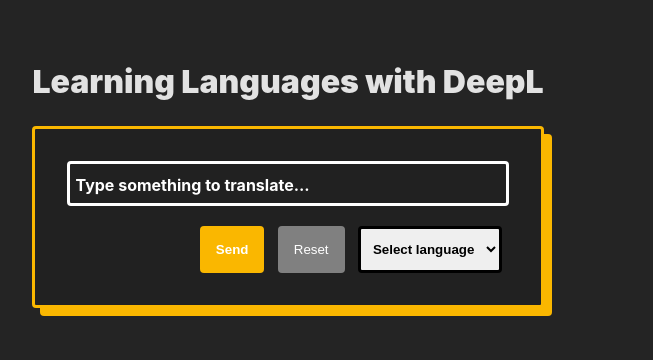
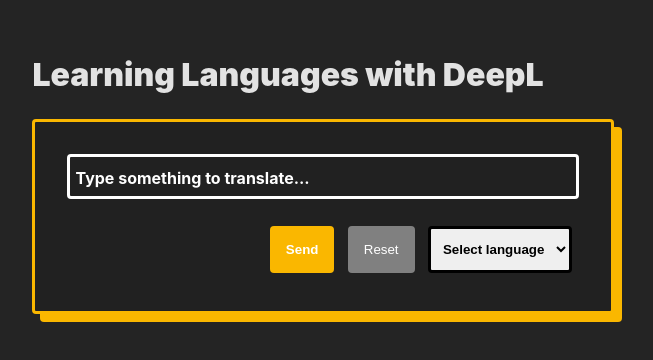
Before and after one commit to jochenrui/learn-languages-at-home, a React (Vite) app in the folder learn-languages-at-home-frontend/: page / in a window 1280 px wide. Shown: the part 222-582 px from the top of the page, without its empty margins (352-1005 px from the left). Built offline with nearby package versions, Linux system fonts and the light colour scheme; a web font is replaced by a local one.

Commit message:
fix styling

```diff
--- a/learn-languages-at-home-frontend/src/App.css
+++ b/learn-languages-at-home-frontend/src/App.css
@@ -29,6 +29,13 @@
   font-weight: 900;
 }
 
+.hint-translator {
+  width: 70%;
+  margin: auto;
+  -webkit-box-sizing: border-box;
+          box-sizing: border-box;
+}
+
 mark {
   background: var(--color-accent);
   color: var(--color-text);
@@ -37,6 +44,7 @@
 }
 
 .card {
+  width: 100%;
   background: var(--color-background);
   padding: calc(4 * var(--size-bezel));
   margin-top: calc(4 * var(--size-bezel));
@@ -56,10 +64,6 @@
   --color-background: var(--color-signal);
   --color-accent: var(--color-light);
   color: var(--color-dark);
-}
-
-.card *:first-child {
-  margin-top: 0;
 }
 
 .l-design-widht {
@@ -137,13 +141,16 @@
   -webkit-box-direction: normal;
       -ms-flex-direction: row;
           flex-direction: row;
+  -ms-flex-wrap: wrap;
+      flex-wrap: wrap;
+  max-width: 100%;
   -webkit-box-pack: right;
       -ms-flex-pack: right;
           justify-content: right;
 }
 
 .button-group * {
-  margin: 0 0.5em;
+  margin: 0.5em;
 }
 
 button {
@@ -211,6 +218,15 @@
   border-radius: var(--size-radius);
 }
 
+.gap-fill--valid {
+  display: -webkit-box;
+  display: -ms-flexbox;
+  display: flex;
+  -ms-flex-wrap: wrap;
+      flex-wrap: wrap;
+  gap: 10px;
+}
+
 .gap-fill--valid .gap-fill__word {
   width: auto;
   background-color: var(--color-accent);
--- a/learn-languages-at-home-frontend/src/App.scss
+++ b/learn-languages-at-home-frontend/src/App.scss
@@ -34,6 +34,12 @@
   font-weight: 900;
 }
 
+.hint-translator {
+  width: 70%;
+  margin: auto;
+  box-sizing: border-box;
+}
+
 mark {
   background: var(--color-accent);
   color: var(--color-text);
@@ -42,6 +48,7 @@
 }
 
 .card {
+  width: 100%;
   background: var(--color-background);
   padding: calc(4 * var(--size-bezel));
   margin-top: calc(4 * var(--size-bezel));
@@ -61,9 +68,6 @@
     color: var(--color-dark);
   }
 
-  *:first-child {
-    margin-top: 0;
-  }
 }
 
 .l-design-widht {
@@ -131,10 +135,12 @@
   margin-top: calc(var(--size-bezel) * 2.5);
   display: flex;
   flex-direction: row;
+  flex-wrap: wrap;
+  max-width: 100%;
   justify-content: right;
 
   * {
-    margin: 0 0.5em;
+    margin: 0.5em;
   }
 }
 
@@ -195,6 +201,10 @@
   }
 
   &--valid{
+  display: flex;
+  flex-wrap: wrap;
+  gap: 10px;
+
     .gap-fill__word {
       width: auto;
       background-color: var(--color-accent);
```
Also changed, not shown: 1 other file (tests, documents, lock files or other folders).
